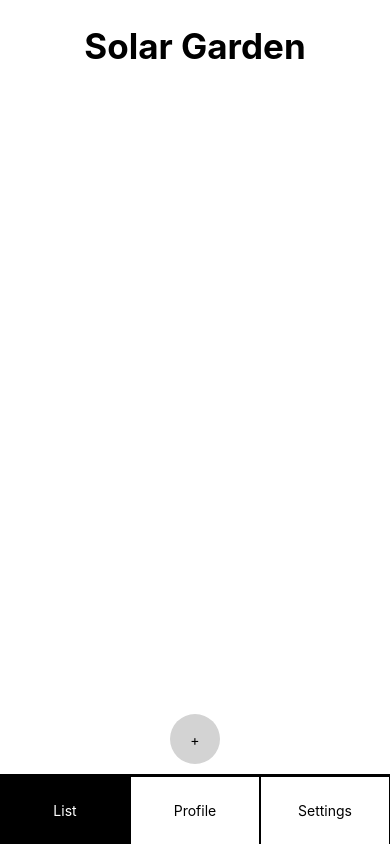
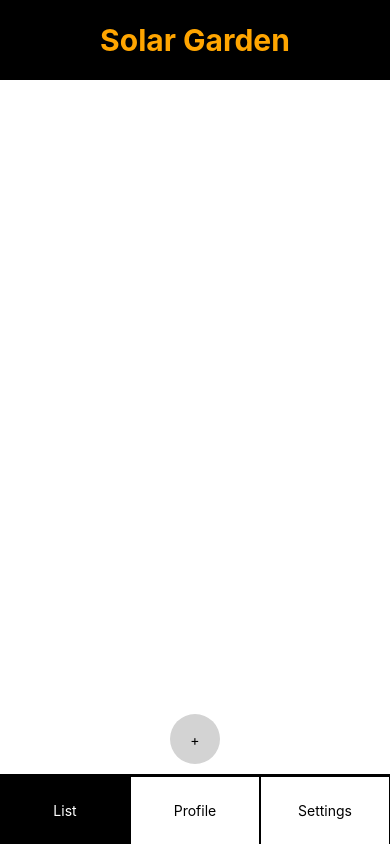
Before and after one commit to KrisHHFI/Plant_App, a React Native app: screen / in a window 390 px wide. Built offline with nearby package versions, Linux system fonts and the light colour scheme.

Commit message:
Page styling

```diff
--- a/src/components/PageTitle.tsx
+++ b/src/components/PageTitle.tsx
@@ -1,5 +1,5 @@
 import React from 'react';
-import { Text } from 'react-native';
+import { Text, View } from 'react-native';
 import styles from '../../src/styling/Styles';
 
 type PageTitleProps = {
@@ -8,7 +8,9 @@ type PageTitleProps = {
 
 const PageTitle: React.FC<PageTitleProps> = ({ text = '' }) => {
     return (
-        <Text style={styles.pageTitle}>{text}</Text>
+        <View style={styles.pageTitleContainer}>
+            <Text style={styles.pageTitle}>{text}</Text>
+        </View>
     );
 };
 
--- a/src/pages/AddPlantPage.tsx
+++ b/src/pages/AddPlantPage.tsx
@@ -64,6 +64,7 @@ const AddPlantPage: React.FC<AddPlantPageProps> = ({ setModalVisible }) => {
   return (
     <View style={styles.pageContainer}>
       <PageTitle text="Add Specimen" />
+      <View style={styles.pagePadding}>
         <TextInput
           style={styles.addPlantPageInput}
           placeholder="Enter plant name"
@@ -88,6 +89,7 @@ const AddPlantPage: React.FC<AddPlantPageProps> = ({ setModalVisible }) => {
           </TouchableOpacity>
         </View>
       </View>
+    </View>
   );
 };
 
--- a/src/pages/ListPage.tsx
+++ b/src/pages/ListPage.tsx
@@ -12,7 +12,8 @@ const ListPage = () => {
 
   return (
     <View style={styles.pageContainer}>
-      <PageTitle text="Solar Garden"/>
+      <PageTitle text="Solar Garden" />
+      <View style={styles.pagePadding}>
         <ScrollView
           style={styles.listPageScrollContainer}>
           {plantString.map((plant, index) => (
@@ -22,6 +23,7 @@ const ListPage = () => {
         <TouchableOpacity style={styles.listPageAddButton} onPress={() => setModalVisible(true)}>
           <Text>+</Text>
         </TouchableOpacity>
+      </View>
       <Modal visible={isModalVisible} animationType="slide" transparent>
         <AddPlantPage setModalVisible={setModalVisible} />
       </Modal>
--- a/src/pages/ProfilePage.tsx
+++ b/src/pages/ProfilePage.tsx
@@ -7,6 +7,7 @@ const ProfilePage = () => {
   return (
     <View style={styles.pageContainer}>
       <PageTitle text="Botanist AX-4421"/>
+      <View style={styles.pagePadding}></View>
     </View>
   );
 };
--- a/src/pages/SettingsPage.tsx
+++ b/src/pages/SettingsPage.tsx
@@ -6,8 +6,10 @@ import PageTitle from '../components/PageTitle';
 const SettingsPage = () => {
   return (
     <View style={styles.pageContainer}>
-      <PageTitle text="Hydroponic Settings"/>
-      <Text>Light / Dark theme toggle</Text>
+      <PageTitle text="Hydroponic Settings" />
+      <View style={styles.pagePadding}>
+        <Text>Light / Dark theme toggle</Text>
+      </View>
     </View>
   );
 };
--- a/src/styling/Styles.tsx
+++ b/src/styling/Styles.tsx
@@ -38,7 +38,8 @@ const styles = StyleSheet.create({
   },
   listItemContainer: {
     backgroundColor: 'cyan',
-    marginTop: 15,
+    marginBottom: 8,
+    marginTop: 8,
     overflow: 'hidden',
     width: '100%',
   },
@@ -48,7 +49,6 @@ const styles = StyleSheet.create({
     width: '100%',
     resizeMode: 'cover',
   },
-
   navBarButton: {
     alignItems: 'center',
     alignSelf: 'stretch',
@@ -79,18 +79,28 @@ const styles = StyleSheet.create({
     width: '100%',
   },
   pageContainer: {
-    alignItems: 'center',
     backgroundColor: 'white',
     flex: 1,
-    paddingBottom: NAVBAR_HEIGHT + 25,
+  },
+  pagePadding: {
+    alignItems: 'center',
+    //backgroundColor: 'yellow',
+    flex: 1,
+    paddingBottom: NAVBAR_HEIGHT + 15,
     paddingLeft: 15,
-    paddingTop: 25,
     paddingRight: 15,
+    paddingTop: 15,
+  },
+  pageTitleContainer: {
+    backgroundColor: 'black',
+    height: 80,
+    justifyContent: 'center',
+    width: '100%',
   },
   pageTitle: {
-    fontSize: 35,
+    color: 'orange',
+    fontSize: 30,
     fontWeight: 'bold',
-    paddingBottom: 5,
     textAlign: 'center',
   },
   row: {
```
Lines whose indentation alone changed are shown as unchanged.
